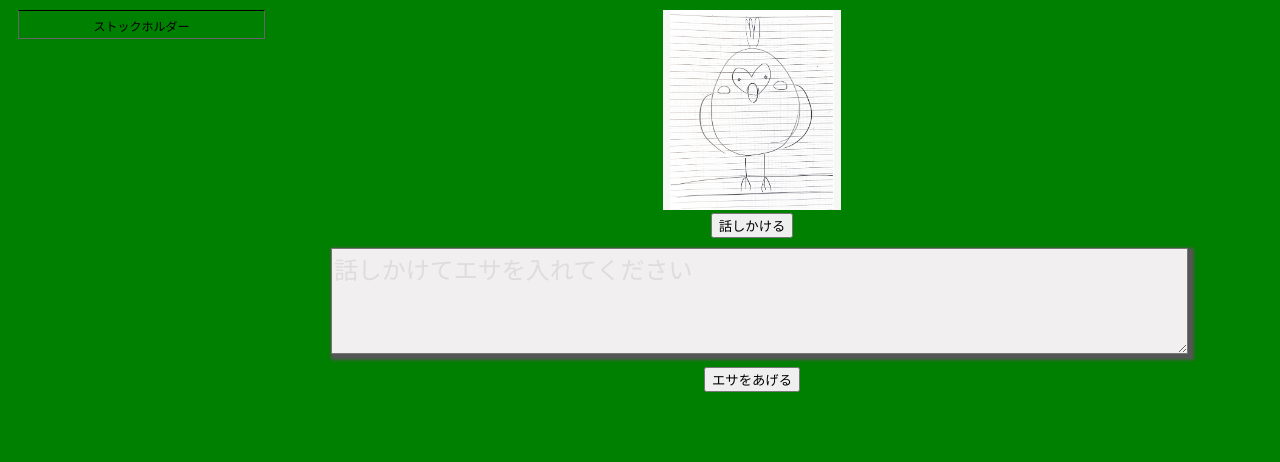
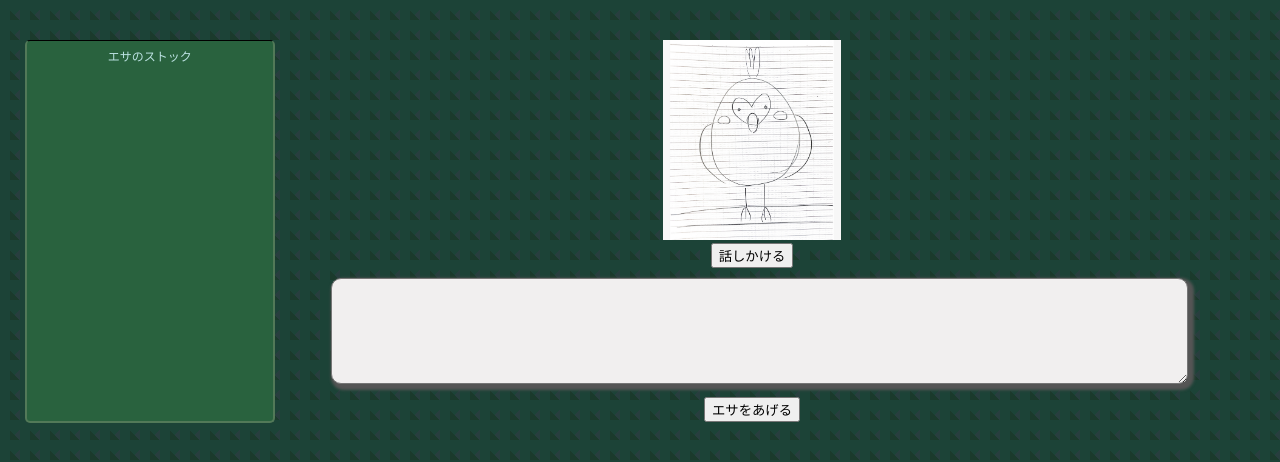
Before and after one commit to chaitus703/kadai04, a plain HTML site: page index.html in a window 1280 px wide. Drawn offline with nearby package versions, Linux system fonts and the light colour scheme.

Commit message:
ヴィジュアル修正

```diff
--- a/css/style.css
+++ b/css/style.css
@@ -1,4 +1,30 @@
-/*  */
+body {
+    background-color: #253535;
+    text-align: center;
+  }
+
+  /*=============
+  .bg_pattern
+  ==============*/
+
+  .bg_pattern {
+    position: fixed;
+    top: 0;
+    left: 0;
+    width: 100vw;
+    height: 100vh;
+    background-color: #29623e;
+    opacity: 0.4;
+    z-index: -1;
+  }
+  .Crown {
+    background-image: linear-gradient(45deg, #0e4521 25%, transparent 25%), linear-gradient(315deg, #2f4f4f 25%, #115b3c 25%);
+    background-position: 10px 0, 20px 0, 0 0, 0 0;
+    background-size: 20px 20px;
+    background-repeat: repeat;
+  }
+
+
 .container {
     width: 100%;
     margin: 0 auto;
@@ -17,15 +43,10 @@ width: 20%;
 padding: 10px;
 }
 
-body {
-    font-family: Arial, 'メイリオ', sans-serif;
-    text-align: center;
-    background-color: green;
-}
-
 .tori{
     height: 200px;
     width: auto;
+    padding-top: 30px;
 }
 ::placeholder {
     color: #DDDDDD;
@@ -35,9 +56,16 @@ body {
     font-weight:400;
 }
 
+.list-group{
+    background-color: #29623e;
+    margin-top: 30px;
+    margin-left: 15px;
+    border-radius: 5px;
+    padding-bottom: 5px;
+}
 
 ul{
-    border: 1px solid #666;
+    border: 2px solid #527958;
     padding: 0;
     border-top: 1px solid #000000;
     display:table;  /* 定義 */
@@ -46,12 +74,19 @@ ul{
     font-size: 80%;
     margin: 0 3%;
     text-align: center;
+    height: 375px;
+    overflow-y: scroll; /* 縦方向にスクロール可能にする */
+}
+.title1{
+    color: #bde3e3;
 }
 li{
-    border: 1px solid #666;
-    background-color: #fff;
+    border: 2px solid #774c00;
+    background-color: #ba8200;
     cursor: pointer;
-    color:#0d7dfd;
+    color:#451d00;
+    font-weight: bold;
+    border-radius: 5px;
     margin: 5px 5px 5px;
     padding: 5px 5px 5px;
 }
@@ -63,7 +98,8 @@ li{
 }
 
 li:hover{
-    background: #0d7dfd;
+    border: 2px solid #c48c2c;
+    background: #e6c066;
     color:#fff;
 }
 textarea{
@@ -73,4 +109,8 @@ textarea{
   font-size:80%;
   box-shadow: 3px 3px 3px 3px #555;
   background-color:rgb(241, 239, 239);
+  border-radius: 10px;
 }
+.btn{
+    cursor: pointer;
+}
--- a/index.html
+++ b/index.html
@@ -10,9 +10,10 @@
 </head>
 <body>
     <div class="container">
+        <div class="bg_pattern Crown"></div>
         <div class="side-menu">
             <ul class="list-group" id="ul">
-                <h1 class="title1">ストックホルダー</h1>
+                <h1 class="title1">エサのストック</h1>
             </ul>
         </div>
         <div class="main-contents">
@@ -21,8 +22,8 @@
             </div>
             <button id="btn">話しかける</button>
             <form id="form">
-                <textarea id="content" placeholder="話しかけてエサを入れてください" class="talk-text"></textarea>
-            </form>
+                <textarea id="content" placeholder="話しかけてエサを入れてください" class="talk-text">
+                </textarea>
             <input type="button" id="speech_button" value="エサをあげる">
         </div>
 
--- a/js/script.js
+++ b/js/script.js
@@ -4,6 +4,7 @@ speech.lang = 'ja-JP';
 const btn = document.getElementById('btn');
 const form = document.getElementById('form')
 const content = document.getElementById('content');
+const content1 = document.getElementById('content1');
 const talks = JSON.parse(localStorage.getItem("talks"));
 const ul = document.getElementById("ul");
 
@@ -41,7 +42,7 @@ if(window.speechSynthesis.onvoiceschanged==null){
 function speech1(){
   const uttr = new SpeechSynthesisUtterance(document.getElementById("content").value);
   uttr.rate=0.8;  // 話す速度 0.0(遅い)～1.0(標準)～2.0(速い)
-  uttr.pitch=4.0;  // ピッチ（声の高さ） 0.0(低め)～1.0(標準)～2.0(高め)
+  uttr.pitch=8.0;  // ピッチ（声の高さ） 0.0(低め)～1.0(標準)～2.0(高め)
   // お話が完了したときの関数
   uttr.onend=function(){
     if( confirm("保存しますか") ) {
@@ -68,7 +69,6 @@ function speech1(){
   // お話しする
   window.speechSynthesis.speak(uttr);
 }
-
 
 window.addEventListener("load",function(){
   //ボタンを押すと「speech」関数を呼び出す
```
Also changed, not shown: img/mori.jpg (added), img/pallot.jpg (added), 1 other file.
